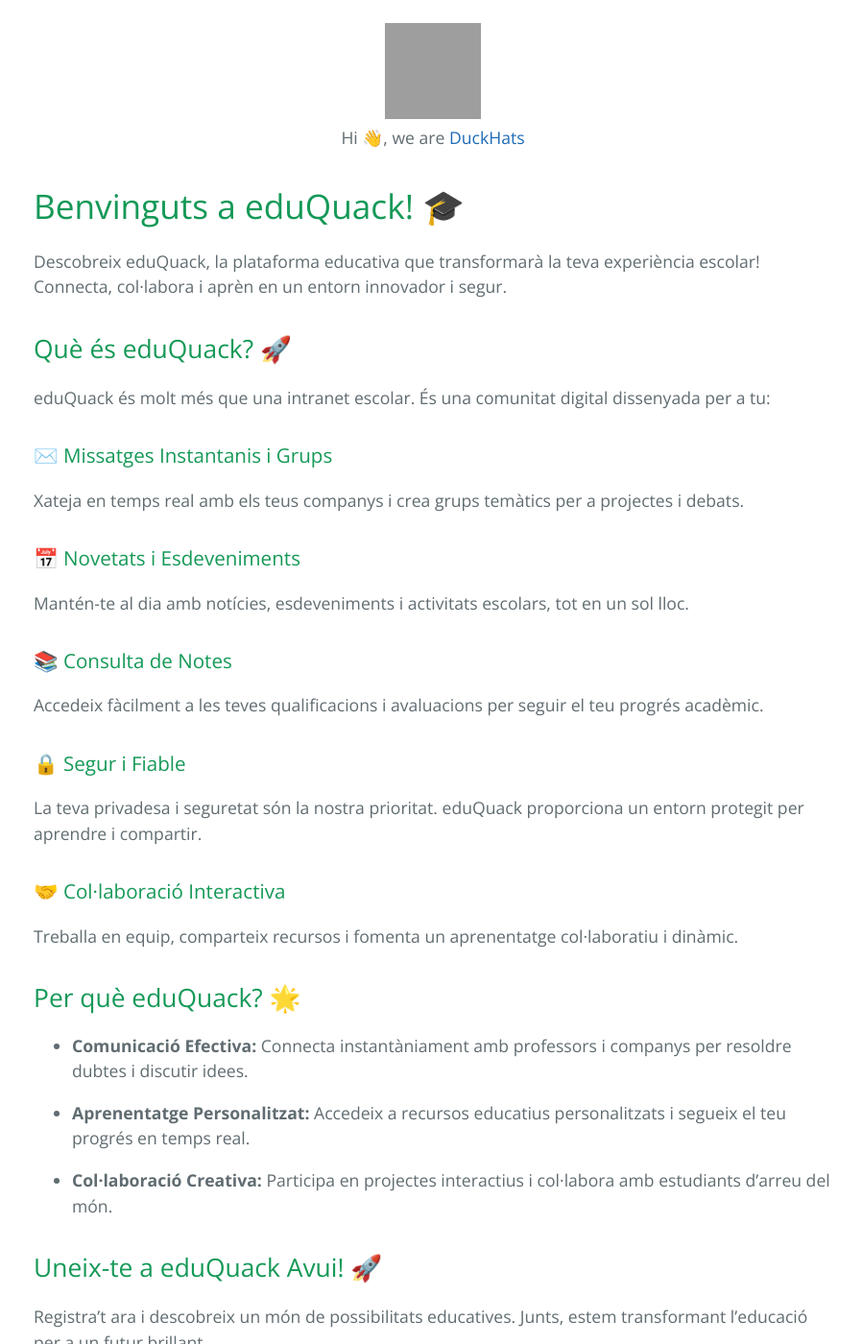
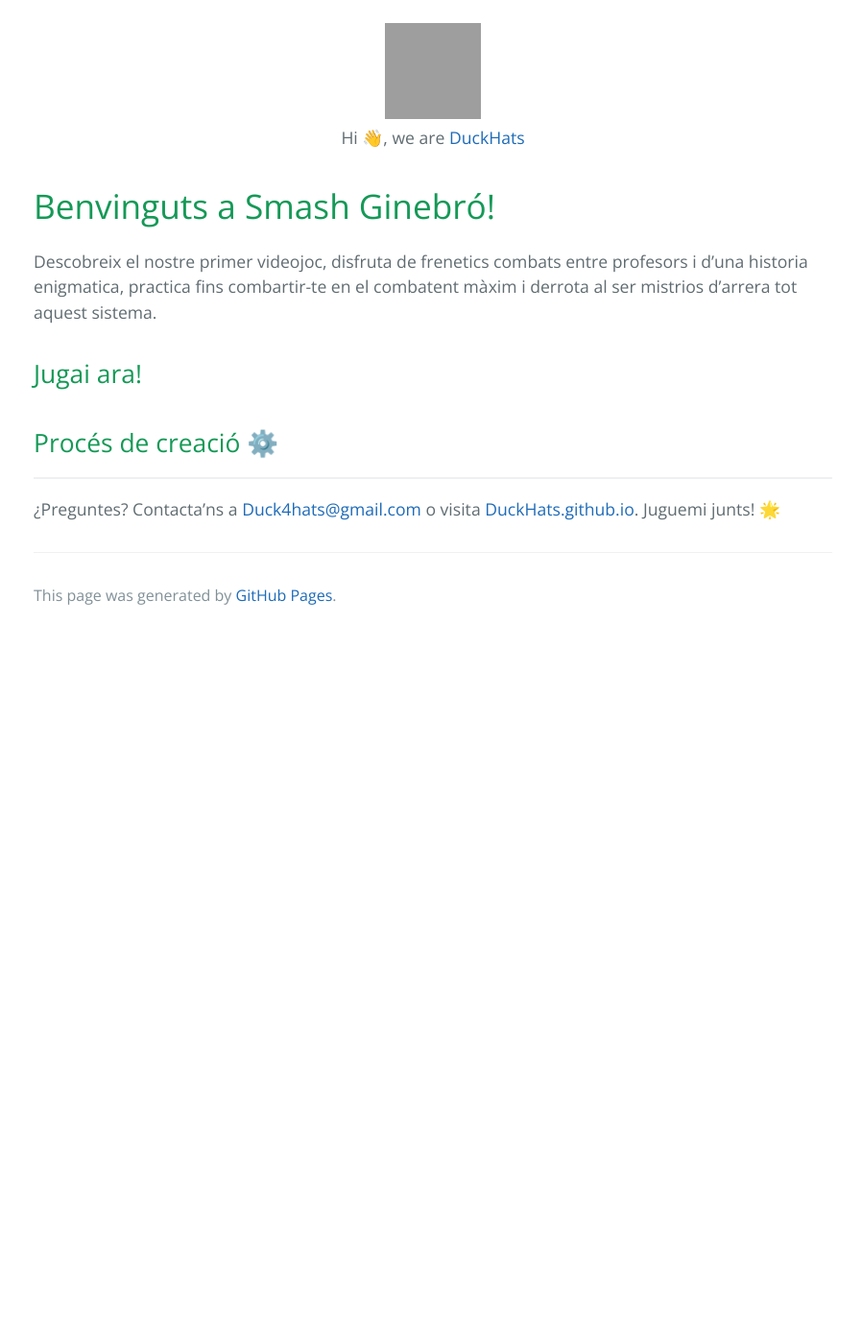
Before and after one commit to DuckHats/DuckHats.github.io, a Jekyll site: the page built from Smash-Ginebro.md, in a window 1280 px wide and 1400 px high, scrolled down 325 px. Shown: the whole window at 96% size, without its empty margins (189-1087 px from the left). Built offline with Jekyll 4.4.1, drawn with Linux system fonts in a browser that asks for light colours; our own code applies the rules of GitHub Pages for plain Markdown files; after the commit the page ends 989 px from its top, so only the background shows below that; some of the changed text lies outside the part shown; grey boxes are pictures that could not be loaded.

Commit message:
Update Smash-Ginebro.md

```diff
--- a/Smash-Ginebro.md
+++ b/Smash-Ginebro.md
@@ -3,48 +3,13 @@
   Hi 👋, we are <a href="https://github.com/DuckHats">DuckHats</a>
 </p>
 
-# Benvinguts a eduQuack! 🎓
+# Benvinguts a Smash Ginebró!
 
-Descobreix eduQuack, la plataforma educativa que transformarà la teva experiència escolar! Connecta, col·labora i aprèn en un entorn innovador i segur.
+Descobreix el nostre primer videojoc, disfruta de frenetics combats entre profesors i d'una historia enigmatica, practica fins combartir-te en el combatent màxim i derrota al ser mistrios d'arrera tot aquest sistema.
 
-## Què és eduQuack? 🚀
+## Jugai ara!
 
-eduQuack és molt més que una intranet escolar. És una comunitat digital dissenyada per a tu:
-
-### ✉️ Missatges Instantanis i Grups
-
-Xateja en temps real amb els teus companys i crea grups temàtics per a projectes i debats.
-
-### 📅 Novetats i Esdeveniments
-
-Mantén-te al dia amb notícies, esdeveniments i activitats escolars, tot en un sol lloc.
-
-### 📚 Consulta de Notes
-
-Accedeix fàcilment a les teves qualificacions i avaluacions per seguir el teu progrés acadèmic.
-
-### 🔒 Segur i Fiable
-
-La teva privadesa i seguretat són la nostra prioritat. eduQuack proporciona un entorn protegit per aprendre i compartir.
-
-### 🤝 Col·laboració Interactiva
-
-Treballa en equip, comparteix recursos i fomenta un aprenentatge col·laboratiu i dinàmic.
-
-## Per què eduQuack? 🌟
-
-- **Comunicació Efectiva:** Connecta instantàniament amb professors i companys per resoldre dubtes i discutir idees.
-
-- **Aprenentatge Personalitzat:** Accedeix a recursos educatius personalitzats i segueix el teu progrés en temps real.
-
-- **Col·laboració Creativa:** Participa en projectes interactius i col·labora amb estudiants d'arreu del món.
-
-## Uneix-te a eduQuack Avui! 🚀
-
-Registra't ara i descobreix un món de possibilitats educatives. Junts, estem transformant l'educació per a un futur brillant.
-
-[¡Registra't Ara!](#)
-
+## Procés de creació ⚙️
 ---
 
-¿Preguntes? Contacta'ns a [Duck4hats@gmail.com](mailto:duck4hats@gmail.com) o visita [DuckHats.github.io](https://DuckHats.github.com). Transformem l'educació junts! 🌟
+¿Preguntes? Contacta'ns a [Duck4hats@gmail.com](mailto:duck4hats@gmail.com) o visita [DuckHats.github.io](https://DuckHats.github.com). Juguemi junts! 🌟
```
